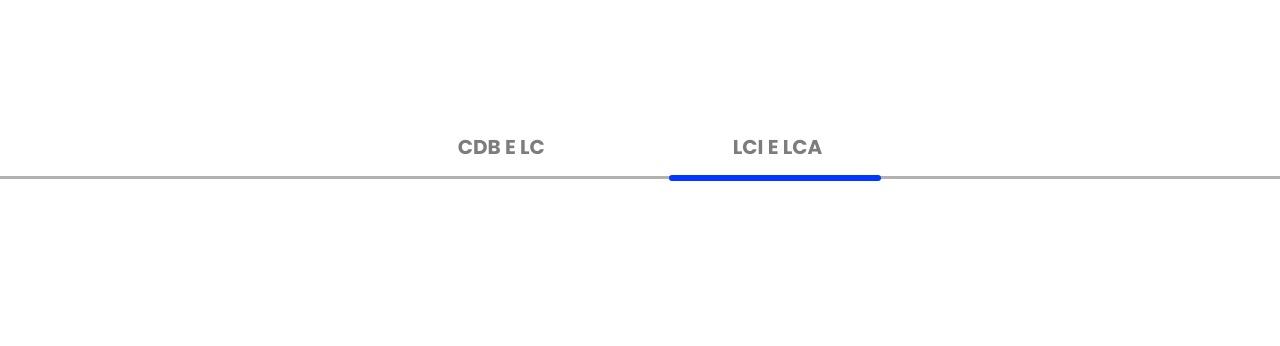
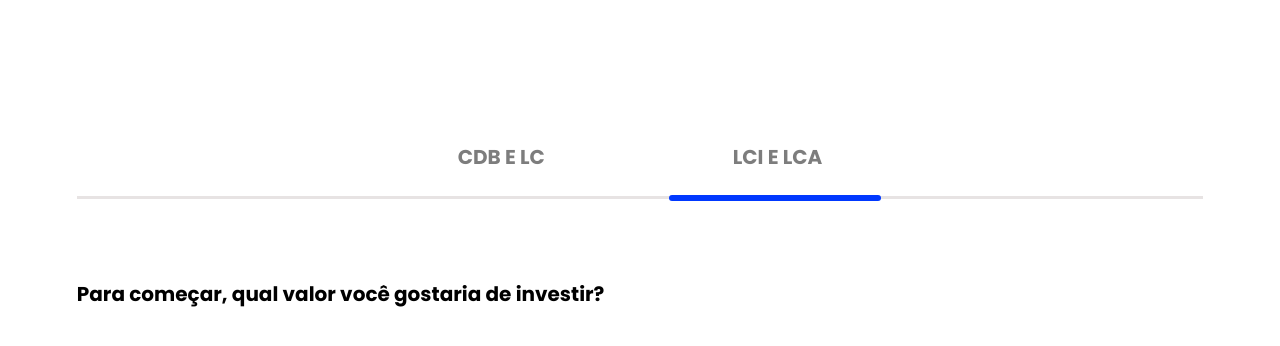
Before and after one commit to lindembergs/simulador-de-investimentos-v2, a plain HTML site: page index.html in a window 1280 px wide. Shown: the part 104-450 px from the top of the page. Drawn offline with Linux system fonts and the light colour scheme.

Commit message:
inicio da implementacao do container de investimentos

```diff
--- a/assets/css/styles.css
+++ b/assets/css/styles.css
@@ -31,16 +31,17 @@ body {
   margin-top: 52px;
   margin-left: 115px;
 }
-.investiment-type-box {
+.investment-type-box {
   display: flex;
   justify-content: center;
   align-items: center;
   height: 30px;
-  margin-top: 182px;
-  border-bottom: #b3b0b0 solid 3px;
+  margin-top: 202px;
+  border-bottom: #e7e3e3 solid 3px;
   position: relative;
+  margin-inline: 6%;
 }
-.investiment-type-box::after {
+.investment-type-box::after {
   margin-left: 270px;
   content: "";
   position: absolute;
@@ -53,18 +54,34 @@ body {
   border-radius: 6px;
 }
 
-.investiment-type-box ul {
+.investment-type-box ul {
   display: flex;
   flex-direction: row;
   align-items: center;
   gap: 188px;
-  margin-bottom: 30px;
+  margin-bottom: 50px;
   position: relative;
 }
-.investiment-type-box ul li {
+.investment-type-box ul li {
   font-size: 20px;
   font-weight: 700;
   line-height: 30px;
   text-align: center;
   color: #7d7d7d;
 }
+.investment-container {
+  display: flex;
+  justify-content: space-between;
+  align-items: center;
+  flex-wrap: wrap;
+  padding-inline: 6%;
+}
+.investment-box {
+  margin-top: 80.5px;
+}
+.investment-box p {
+  font-size: 20px;
+  font-weight: 700;
+  line-height: 30px;
+  text-align: left;
+}
--- a/index.html
+++ b/index.html
@@ -14,12 +14,18 @@
       </figure>
     </header>
     <main>
-      <div class="investiment-type-box">
+      <div class="investment-type-box">
         <ul>
           <li>CDB E LC</li>
           <li>LCI E LCA</li>
         </ul>
       </div>
+      <div class="investment-container">
+        <div class="investment-box">
+          <p>Para começar, qual valor você gostaria de investir?</p>
+        </div>
+        <div class="metric-box"></div>
+      </div>
     </main>
   </body>
 </html>
```
